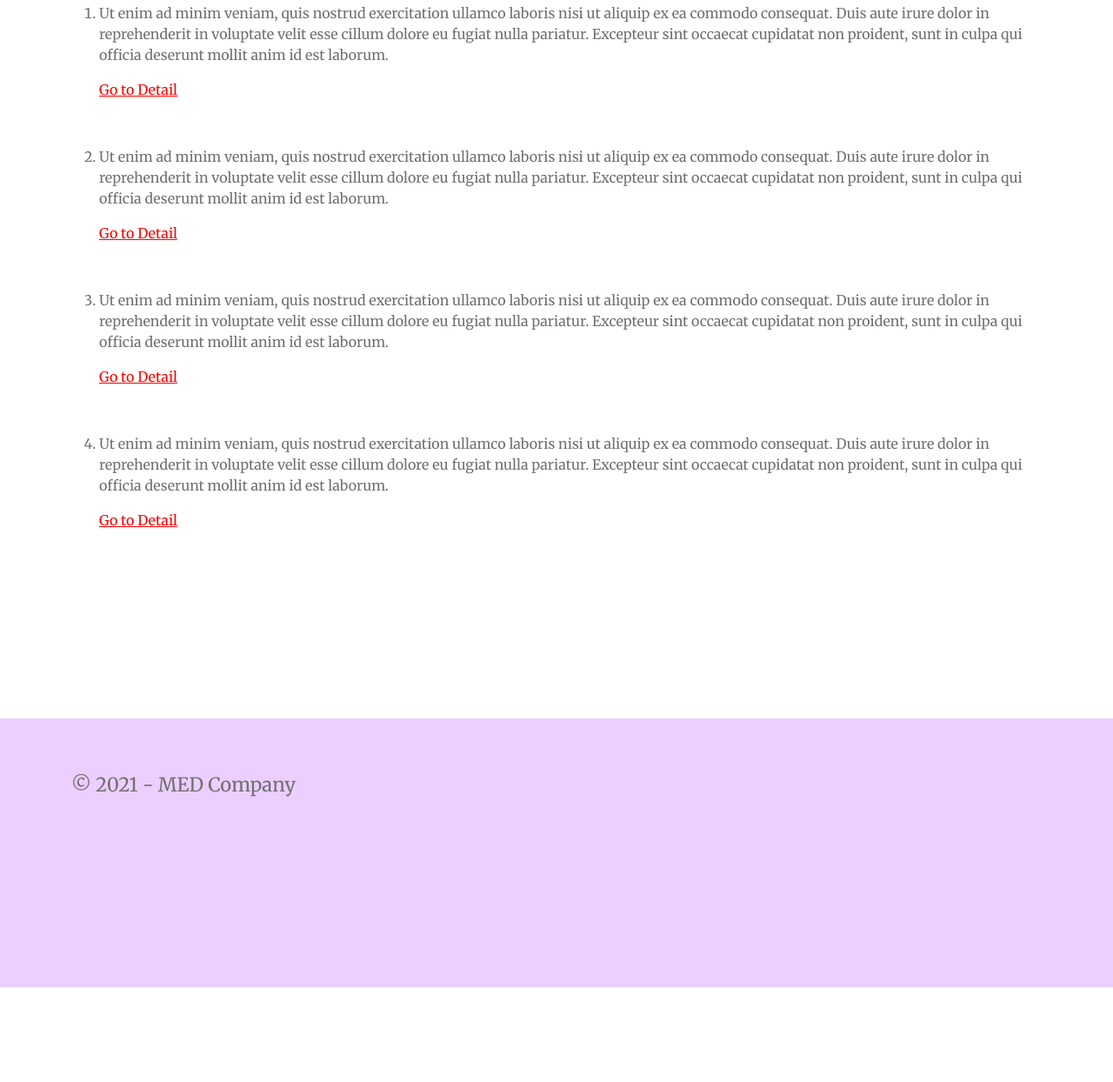
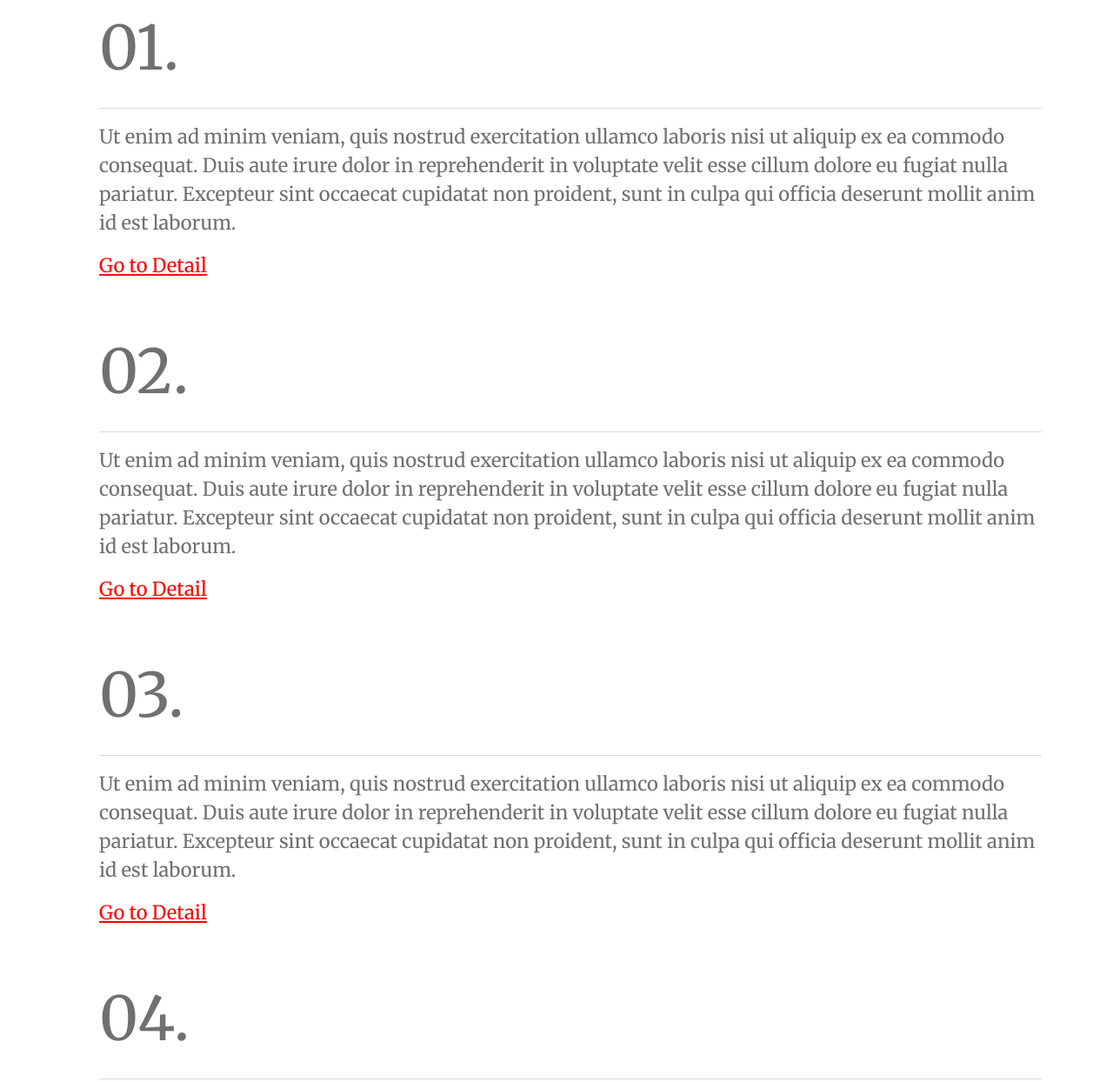
Before and after one commit to ladichriss/a_brand_new_identity, a plain HTML site: page index.html in a window 1280 px wide. Shown: the part 720-1964 px from the top of the page at 87% size. Before the commit the page ends 1855 px from the top, so only its background shows below. Drawn offline with nearby package versions, Linux system fonts and the light colour scheme.

Commit message:
Ultima Stilizzazione della Lista
Terminazione della stilizzazione della lista

```diff
--- a/Static/CSS/listItem.css
+++ b/Static/CSS/listItem.css
@@ -8,6 +8,7 @@
 
 .listItem {
     color: #707070;
+    font-size: 22px;
     font-family: "Merriweather";
     padding-bottom: 53px;
 }
@@ -15,3 +16,15 @@
 .listItem a {
     color: red;
 }
+
+ol{
+    counter-reset: listItem;
+    list-style: none;
+
+}
+
+li:before {
+    content: "0"counter(listItem) ".";
+    counter-increment: listItem;
+    font-size: 70px;
+}
--- a/index.html
+++ b/index.html
@@ -47,21 +47,25 @@
                     <div class="list">
                         <ol>
                             <li class="listItem">
+                                <hr>
                                 <p>Ut enim ad minim veniam, quis nostrud exercitation ullamco laboris nisi ut aliquip ex ea commodo consequat. Duis aute irure dolor in reprehenderit in voluptate velit esse cillum dolore eu fugiat nulla pariatur. Excepteur sint occaecat cupidatat non proident, sunt in culpa qui officia deserunt mollit anim id est laborum.</p>
                                 <a href="">Go to Detail</a>
                             </li>
 
                             <li class="listItem">
+                                <hr>
                                 <p>Ut enim ad minim veniam, quis nostrud exercitation ullamco laboris nisi ut aliquip ex ea commodo consequat. Duis aute irure dolor in reprehenderit in voluptate velit esse cillum dolore eu fugiat nulla pariatur. Excepteur sint occaecat cupidatat non proident, sunt in culpa qui officia deserunt mollit anim id est laborum.</p>
                                 <a href="">Go to Detail</a>
                             </li>
 
                             <li class="listItem">
+                                <hr>
                                 <p>Ut enim ad minim veniam, quis nostrud exercitation ullamco laboris nisi ut aliquip ex ea commodo consequat. Duis aute irure dolor in reprehenderit in voluptate velit esse cillum dolore eu fugiat nulla pariatur. Excepteur sint occaecat cupidatat non proident, sunt in culpa qui officia deserunt mollit anim id est laborum.</p>
                                 <a href="">Go to Detail</a>
                             </li>
 
                             <li class="listItem">
+                                <hr>
                                 <p>Ut enim ad minim veniam, quis nostrud exercitation ullamco laboris nisi ut aliquip ex ea commodo consequat. Duis aute irure dolor in reprehenderit in voluptate velit esse cillum dolore eu fugiat nulla pariatur. Excepteur sint occaecat cupidatat non proident, sunt in culpa qui officia deserunt mollit anim id est laborum.</p>
                                 <a href="">Go to Detail</a>
                             </li>
```
Also changed, not shown: Static/CSS/index.css (line endings or trailing spaces).
